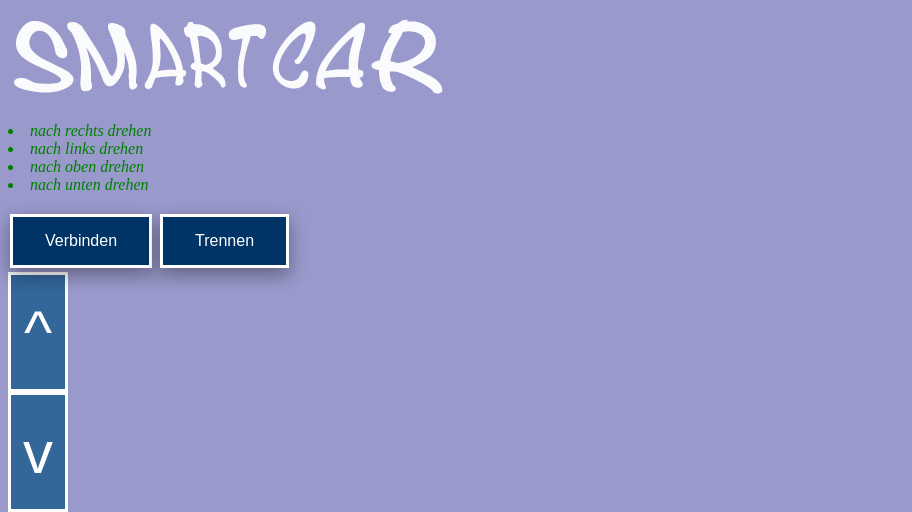
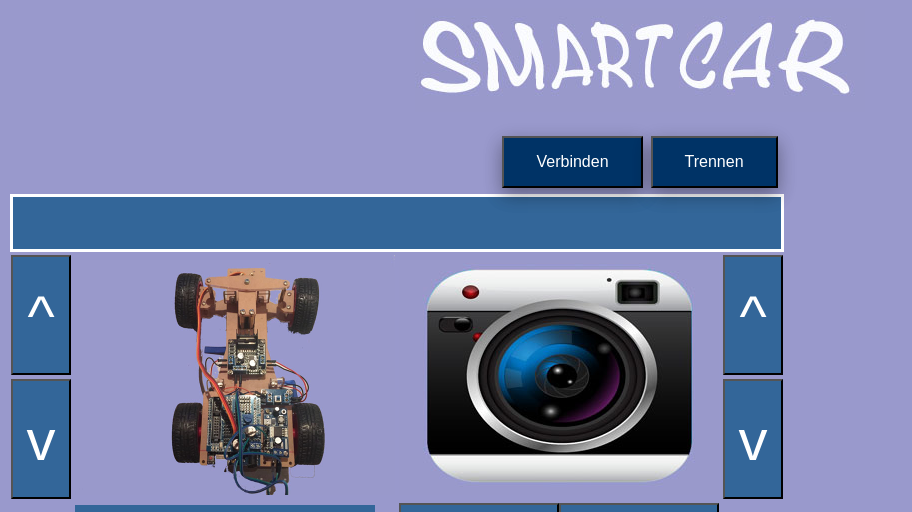
Before and after one commit to Goeff888/Smart-Car-Raspberry, a PHP site: page / in a window 1280 px wide. Shown: the top 512 px of the page, without its empty margins (0-912 px from the left). Run offline with PHP 8.4, Linux system fonts and the light colour scheme; some libraries are stand-ins or nearby versions; grey boxes are pictures that could not be loaded.

Commit message:
Frontend:komplett
Frontend grafisch überarbeitet

```diff
--- a/general.css
+++ b/general.css
@@ -7,13 +7,20 @@ li {
     color: green;
 }
 
-.button {
+.td{
 
 }
 
+#control_header{
+    height: 50px;
+    background-color: #336699;
+    border: solid #FFFFFF;
+}
+
+
 #connect {
     background-color: #003366;
-    border: solid #FFFFFF;
+
     color: white;
     text-align: center;
     text-decoration: none;
@@ -25,26 +32,49 @@ li {
     box-shadow: 0 8px 16px 0 rgba(0,0,0,0.2), 0 6px 20px 0 rgba(0,0,0,0.19);
 }
 
-#drive_vertical{
+#vertical_active{
     background-color: #336699;
-    border: solid #FFFFFF;
     color: white;
     text-align: center;
     text-decoration: none;
     cursor: pointer;
-    display:block;
-    font-size: 60px;
+    font-size: 58px;
     width: 60px;
     height: 120px;
 }
 
-#drive_horizontal{
+#vertical_inactive{
+    background-color: #333333;
+    color: grey;
+    text-align: center;
+    text-decoration: none;
+    cursor: not-allowed;
+    font-size: 58px;
+    width: 60px;
+    height: 120px;
+}
+
+#small_horiz_active{
     background-color: #336699;
-    border: solid #FFFFFF;
+    border: none;
     color: white;
     text-align: center;
     text-decoration: none;
     cursor: pointer;
     float: left;
-    font-size: 60px;
+    font-size: 58px;
+    width: 100px;
+    height: 60;
 }
+
+#big_horiz_active{
+    background-color: #336699;
+    color: white;
+    text-align: center;
+    text-decoration: none;
+    cursor: pointer;
+    float: left;
+    font-size: 58px;
+    width: 160px;
+    height: 60;
+}
--- a/index.php
+++ b/index.php
@@ -11,44 +11,51 @@
  <body>
  <?php session_start();
  $_SESSION['status_online'] = 0; ?>
-<img src="pics/SmartCarLogo_450x104.jpg">
- <table>
-  <tr><td></td><td></td></tr>
-
- </table>
-
-
- <li>nach rechts drehen</li>
- <li>nach links drehen</li>
- <li>nach oben drehen</li>
- <li>nach unten drehen</li>
-
+<div align="center"><img src="pics/SmartCarLogo_450x104.jpg"></div>
 
 <p>
 <form name="robotaccess" action="">
-<input type="button" value="Verbinden" name = "con" id ="connect" onclick = "callPHP_Connect(document.robotaccess.con.name)">
-<input type="button" value="Trennen"   name = "clo" id ="connect" onclick = "callPHP_Connect(document.robotaccess.clo.name)"><br>
-<input type="button" value="^" name = "for" id ="drive_vertical" onclick="callPHP_Connect(document.robotaccess.for.name);">
-<input type="button" value="v" name = "bac" id ="drive_vertical" onclick="callPHP_Connect(document.robotaccess.bac.name);">
-<img id="car_top" src="pics/TopView.jpg"><br>
-<input type="button" value="<" name = "lef" id ="drive_horizontal" onclick="callPHP_Connect(document.robotaccess.lef.name);">
-<input type="button" value="STOP" name = "stop" id ="drive_horizontal" onclick="callPHP_Connect(document.robotaccess.lef.name);">
-<input type="button" value=">" name = "rig" id ="drive_horizontal" onclick="callPHP_Connect(document.robotaccess.rig.name);"><br>
+<div align = "center">
+ <input type="button" value="Verbinden" name = "con" id ="connect" onclick = "callPHP_Connect(document.robotaccess.con.name)">
+ <input type="button" value="Trennen"   name = "clo" id ="connect" onclick = "callPHP_Connect(document.robotaccess.clo.name)">
+</div>
 
+<table>
+ <tr>
+  <td colspan="4" id="control_header"></td>
+ </tr>
+ <tr>
+  <td><input type="button" value="^" name = "for" id ="vertical_active" onclick="callPHP_Connect(document.robotaccess.for.name);"></td>
+  <td rowspan = "2"><img width = "320" height="240" "id="car_top" src="pics/BerryCar.jpg"></td>
+  <td rowspan = "2"><img width = "320" height="240" "id="no_cam" src="pics/camera_icon320x240.jpg"></td>
+  <!--
+  <td rowspan = "2"><iframe src="http://192.168.0.107:8081" width="320" height="240" frameborder="0" allowfullscreen="allowfullscreen"></iframe></td>
+  -->
+  <td><input type="button" value="^" name = "cup" id ="vertical_active" onclick="callPHP_Connect(document.robotaccess.cup.name);"></td>
+ </tr>
+ <tr>
+  <td><input type="button" value="v" name = "bac" id ="vertical_active" onclick="callPHP_Connect(document.robotaccess.bac.name);"></td>
+  <td><input type="button" value="v" name = "cdo" id ="vertical_active" onclick="callPHP_Connect(document.robotaccess.cdo.name);"></td>
+ </tr>
+<tr><td></td>
+ <td>
+  <input type="button" value="<" name = "lef" id ="small_horiz_active" onclick="callPHP_Connect(document.robotaccess.lef.name);">
+  <input type="button" value="&#10006;" name = "stop" id ="small_horiz_active" onclick="callPHP_Connect(document.robotaccess.lef.name);">
+  <input type="button" value=">" name = "rig" id ="small_horiz_active" onclick="callPHP_Connect(document.robotaccess.rig.name);">
+ </td>
+ <td>
+   <input type="button" value="<" name = "cle" id ="big_horiz_active" onclick="callPHP_Connect(document.robotaccess.lef.name);">
+   <input type="button" value=">" name = "cri" id ="big_horiz_active" onclick="callPHP_Connect(document.robotaccess.rig.name);">
+ </td>
+</tr>
+</table>
 
-<iframe src="http://192.168.0.106:8081" width="320" height="240" frameborder="0" allowfullscreen="allowfullscreen"></iframe>
-<br>
-
-</p>
 </form>
  <form id="form">
 		<input type="input" id="iofield">
 		<button type="submit">Send</button>
 	</form>
 
-	<hr>
-
-	<div id="output"></div>
 
   </body>
 </html>
```
Also changed, not shown: BerryCar.jpg (added), 5 other files.
